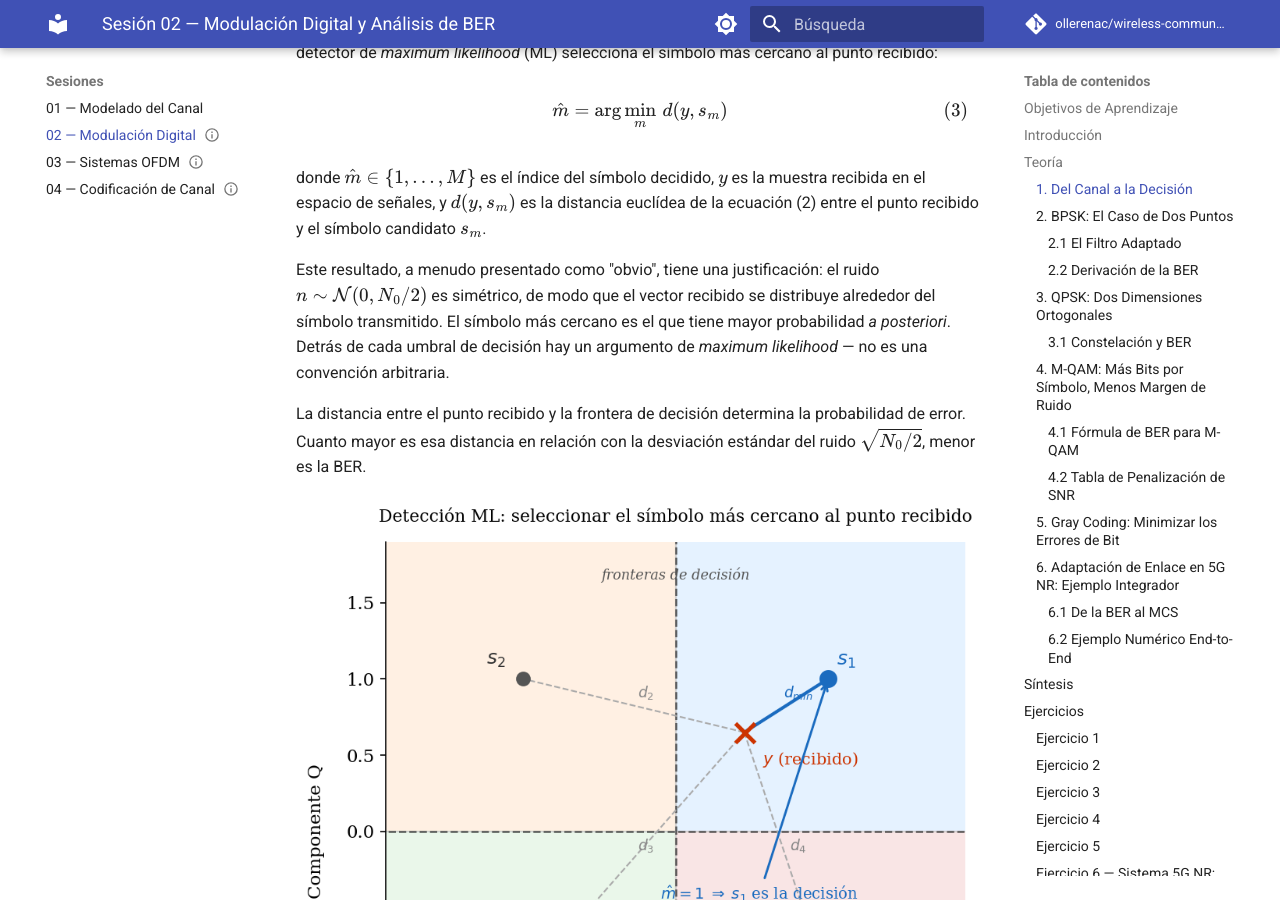
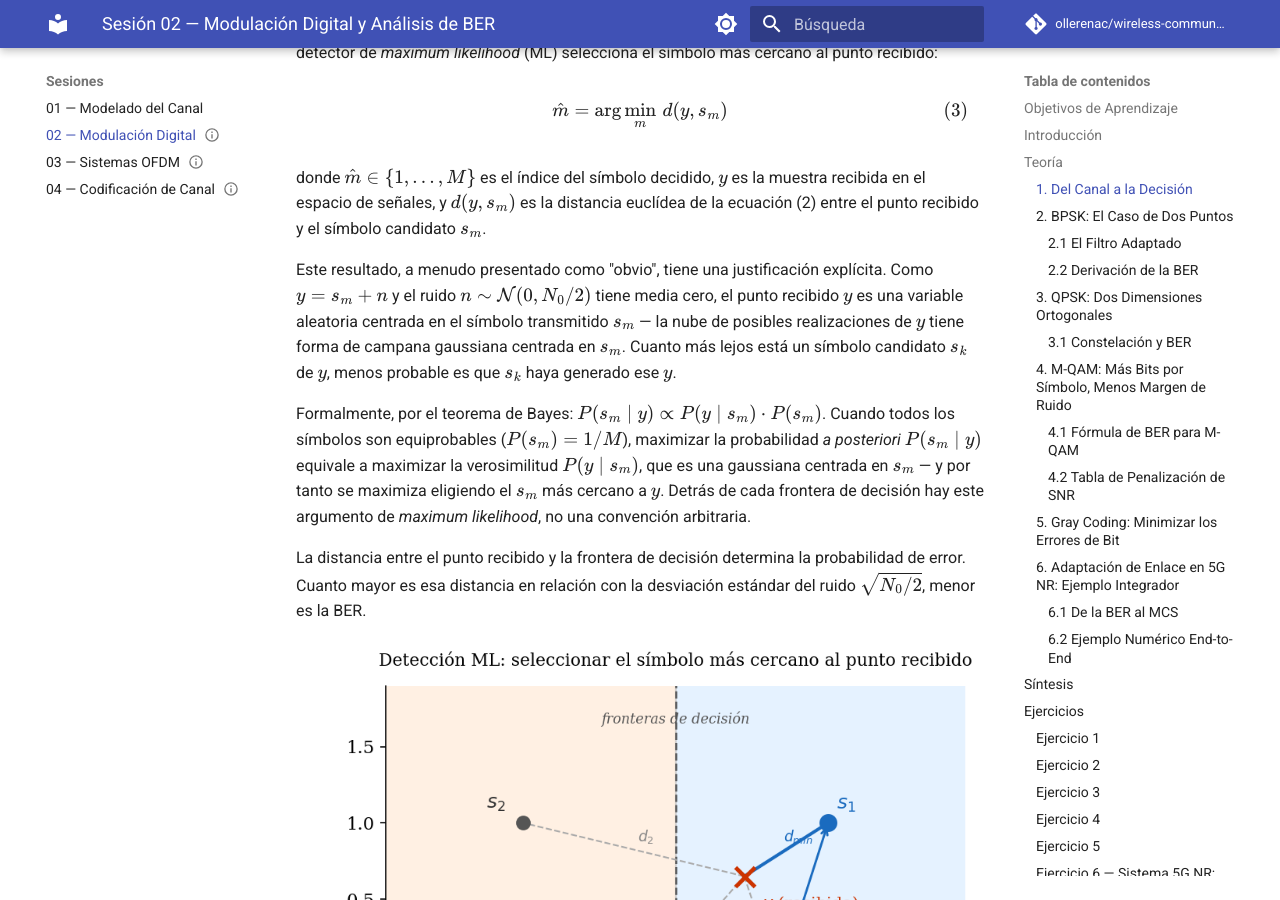
Before and after one commit to ollerenac/wireless-communication-systems, an MkDocs documentation site: the page built from docs/sessions/02-digital-modulation/index.md, in a window 1280 px wide and 900 px high, scrolled down 1796 px. Built offline with MkDocs 1.6.1 and Material for MkDocs 9.7.7, drawn with Linux system fonts in a browser that asks for light colours; comment, search, counter and statistics services are not loaded.

Commit message:
S02 §1: expand ML justification — explain Bayes and equiprobable symbols
Co-Authored-By: Claude Sonnet 4.6 <noreply@anthropic.com>

```diff
--- a/docs/sessions/02-digital-modulation/index.md
+++ b/docs/sessions/02-digital-modulation/index.md
@@ -51,7 +51,9 @@ $$\hat{m} = \arg\min_m \, d(y, s_m) \tag{3}$$
 
 donde $\hat{m} \in \{1,\ldots,M\}$ es el índice del símbolo decidido, $y$ es la muestra recibida en el espacio de señales, y $d(y, s_m)$ es la distancia euclídea de la ecuación (2) entre el punto recibido y el símbolo candidato $s_m$.
 
-Este resultado, a menudo presentado como "obvio", tiene una justificación: el ruido $n \sim \mathcal{N}(0, N_0/2)$ es simétrico, de modo que el vector recibido se distribuye alrededor del símbolo transmitido. El símbolo más cercano es el que tiene mayor probabilidad *a posteriori*. Detrás de cada umbral de decisión hay un argumento de *maximum likelihood* — no es una convención arbitraria.
+Este resultado, a menudo presentado como "obvio", tiene una justificación explícita. Como $y = s_m + n$ y el ruido $n \sim \mathcal{N}(0, N_0/2)$ tiene media cero, el punto recibido $y$ es una variable aleatoria centrada en el símbolo transmitido $s_m$ — la nube de posibles realizaciones de $y$ tiene forma de campana gaussiana centrada en $s_m$. Cuanto más lejos está un símbolo candidato $s_k$ de $y$, menos probable es que $s_k$ haya generado ese $y$.
+
+Formalmente, por el teorema de Bayes: $P(s_m \mid y) \propto P(y \mid s_m)\cdot P(s_m)$. Cuando todos los símbolos son equiprobables ($P(s_m) = 1/M$), maximizar la probabilidad *a posteriori* $P(s_m \mid y)$ equivale a maximizar la verosimilitud $P(y \mid s_m)$, que es una gaussiana centrada en $s_m$ — y por tanto se maximiza eligiendo el $s_m$ más cercano a $y$. Detrás de cada frontera de decisión hay este argumento de *maximum likelihood*, no una convención arbitraria.
 
 La distancia entre el punto recibido y la frontera de decisión determina la probabilidad de error. Cuanto mayor es esa distancia en relación con la desviación estándar del ruido $\sqrt{N_0/2}$, menor es la BER.
 
```
